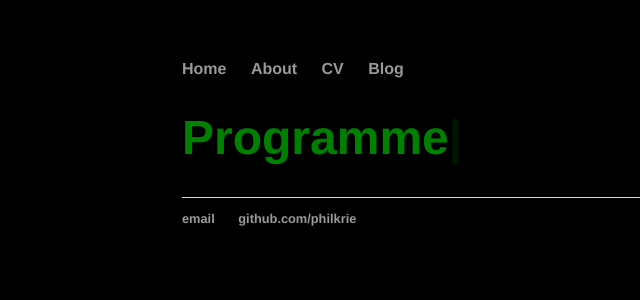
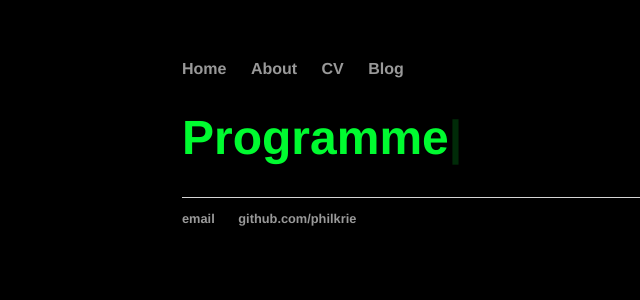
Before and after one commit to philkrie/old_site, a Jekyll site: the page built from index.html, in a window 1280 px wide. Shown: the top 300 px of the page, without its empty margins (10-650 px from the left). Built offline with Jekyll 4.4.1, drawn with Linux system fonts in a browser that asks for light colours.

Commit message:
terminal green

```diff
--- a/css/style.css
+++ b/css/style.css
@@ -50,7 +50,7 @@ a:hover {
 h1 {
     font-size: 3em;
     font-family:'Helvetica', 'Arial', 'Sans-Serif';
-    color: green;
+    color: #00FB30;
 }
 p {
     font-size: 1.5em;
```
